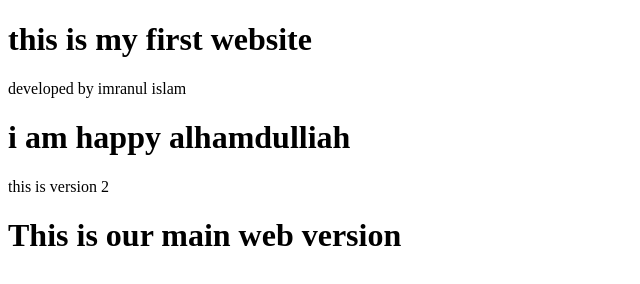
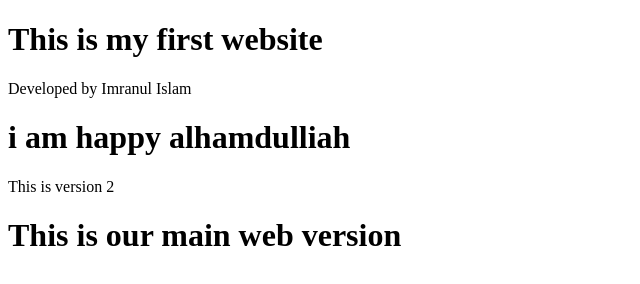
Before and after one commit to imranulislam880/myfirstrepo, a plain HTML site: page index.html in a window 1280 px wide. Shown: the whole page, without its empty margins (0-640 px from the left). Drawn offline with Linux system fonts and the light colour scheme.

Commit message:
name change

```diff
--- a/index.html
+++ b/index.html
@@ -7,11 +7,11 @@
     <body>
 
 
-        <h1>this is my first website</h1>
-        <p>developed by imranul islam</p>
+        <h1>This is my first website</h1>
+        <p>Developed by Imranul Islam</p>
 
         <h1>i am happy alhamdulliah</h1>
-        <p>this is version 2</p>
+        <p>This is version 2</p>
 
         <h1>This is our main web version</h1>
 
```
